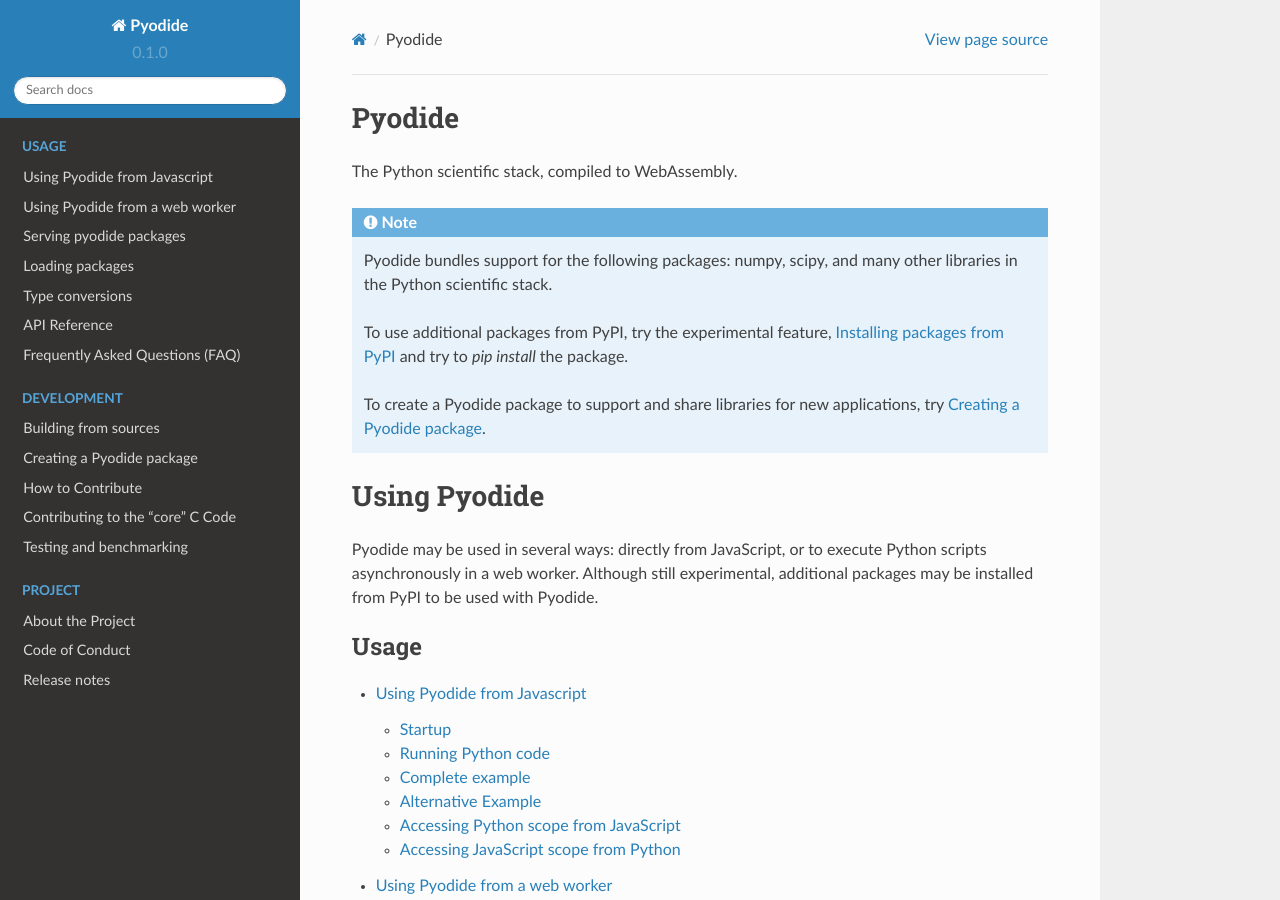
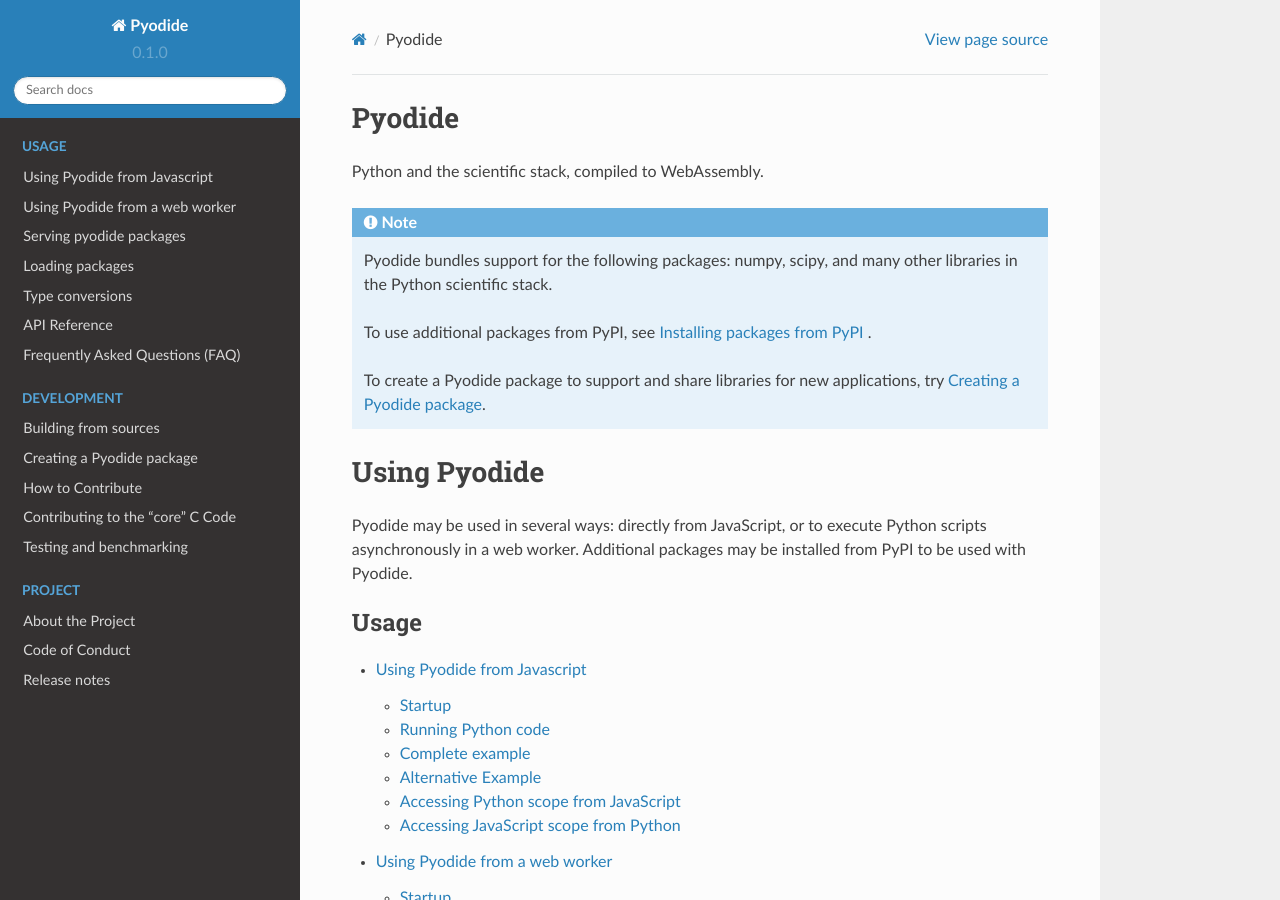
Before and after one commit to pyodide/pyodide, a Sphinx documentation site: the page built from docs/index.rst, in a window 1280 px wide and 900 px high. Built offline with Sphinx 7.4.7 and the Read the Docs theme 2.0.0, drawn with Linux system fonts in a browser that asks for light colours; the version number is read from the project's files by our own code.

```diff
--- a/docs/index.rst
+++ b/docs/index.rst
@@ -6,16 +6,15 @@
 Pyodide
 =======
 
-The Python scientific stack, compiled to WebAssembly.
+Python and the scientific stack, compiled to WebAssembly.
 
 .. note::
 
    Pyodide bundles support for the following packages: numpy, scipy, and
    many other libraries in the Python scientific stack.
 
-   To use additional packages from PyPI, try the experimental feature,
-   `Installing packages from PyPI <pypi.html>`_ and try to `pip install` the
-   package.
+   To use additional packages from PyPI, see
+   `Installing packages from PyPI <pypi.html>`_ .
 
    To create a Pyodide package to support and share libraries for new
    applications, try `Creating a Pyodide package <new-packages.html>`_.
@@ -24,8 +23,8 @@ Using Pyodide
 =============
 
 Pyodide may be used in several ways: directly from JavaScript, or to execute
-Python scripts asynchronously in a web worker. Although still experimental,
-additional packages may be installed from PyPI to be used with Pyodide.
+Python scripts asynchronously in a web worker. Additional packages may be
+installed from PyPI to be used with Pyodide.
 
 .. toctree::
    :maxdepth: 2
```
Also changed, not shown: README.md (+3 -4 lines).
